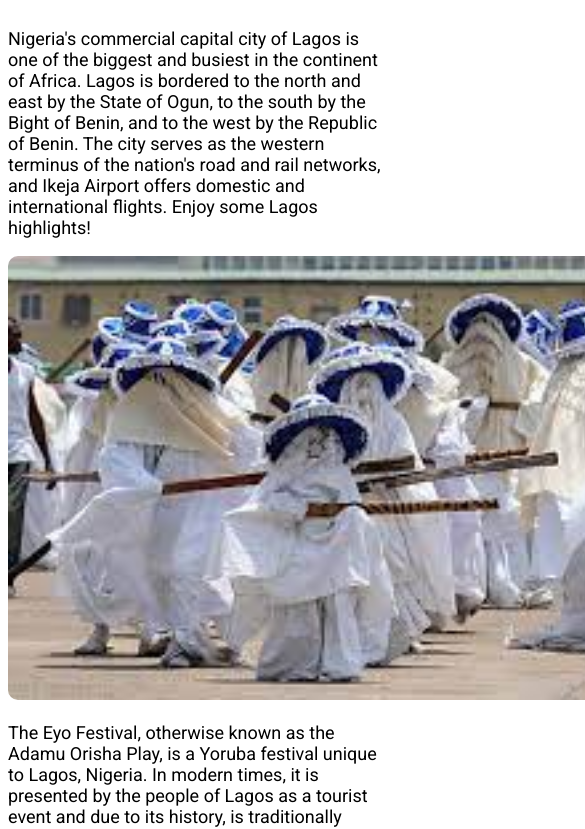
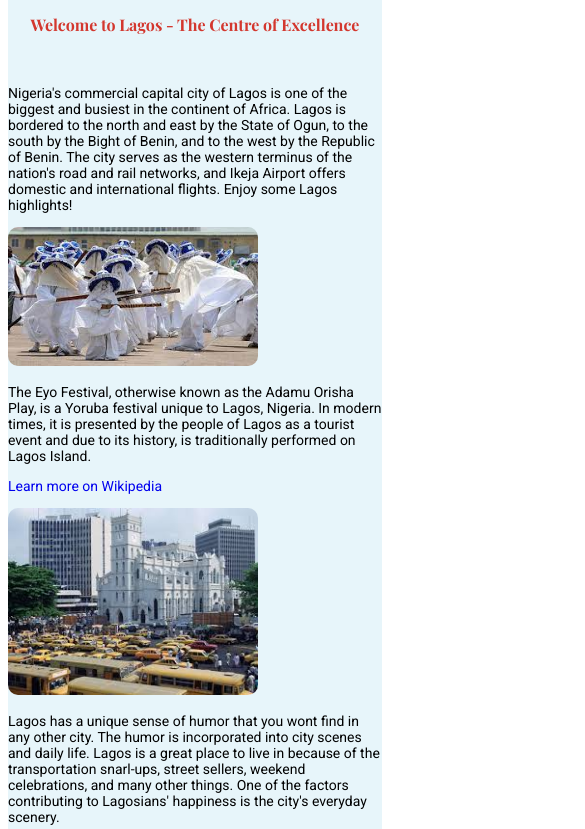
Before and after one commit to Morenibose/landing-page, a plain HTML site: page index.html in a window 390 px wide. Shown: the part 256-1085 px from the top of the page, 585 px wide, since content can reach past the window. Drawn offline with nearby package versions, Linux system fonts and the light colour scheme.

Commit message:
Updated the CSS, made the HTML SEO friendly

```diff
--- a/index.html
+++ b/index.html
@@ -3,6 +3,10 @@
   <head>
     <meta charset="UTF-8" />
     <meta http-equiv="X-UA-Compatible" content="IE=edge" />
+    <meta
+      name="description"
+      content="Lagos state, Nigeria, is one of the busiest commercial cities in Africa"
+    />
     <meta name="viewport" content="width=device-width, initial-scale=1.0" />
     <link rel="preconnect" href="https://fonts.googleapis.com" />
     <link rel="preconnect" href="https://fonts.gstatic.com" crossorigin />
@@ -19,13 +23,19 @@
       .logo {
         max-width: 150px;
         display: block;
-        margin: 20px auto;
+        margin: 30px auto;
+        padding: 30px;
       }
 
       h1 {
         color: #d3372e;
         font-family: "Playfair Display", serif;
+        font-size: 48px;
         text-align: center;
+      }
+
+      .container {
+        background-color: #e7f5fa;
       }
 
       .container-content {
@@ -70,7 +80,7 @@
       button {
         border: 2px;
         font-size: 24px;
-        border-radius: 4px;
+        border-radius: 5px;
         text-transform: uppercase;
         color: #dd0622;
         display: block;
@@ -83,12 +93,25 @@
         color: white;
         background: #dd0622;
       }
+
+      @media (max-width: 800px) {
+        h1 {
+          font-size: 16px;
+          text-align: center;
+        }
+        .image {
+          max-width: 250px;
+        }
+        p {
+          font-size: 14px;
+        }
+      }
     </style>
   </head>
   <body>
+    <div class="container">
       <img src="images/lagos logo.jpg" alt="Lagos State Logo" class="logo" />
-    <h1>Welcome to Lagos</h1>
-    <div class="container">
+      <h1>Welcome to Lagos - The Centre of Excellence</h1>
       <div class="container-content">
         <div class="content-wrapper">
           <p>
@@ -224,7 +247,7 @@
           >
             <p>Learn more on refinedng</p>
           </a>
-        </div>
+
           <footer>
             <a
               href="mailto:morenike1adebayo@gmail.com"
@@ -273,5 +296,6 @@
           }
         });
       </script>
+    </div>
   </body>
 </html>
```
Lines whose indentation alone changed are shown as unchanged.
